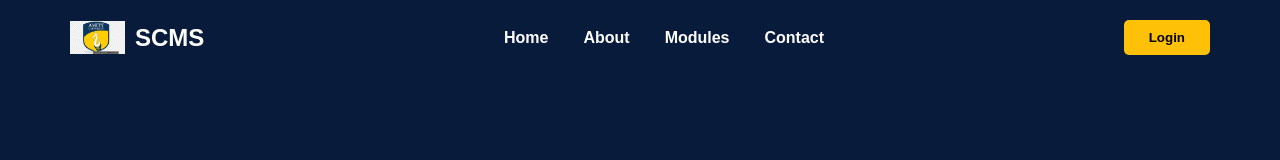
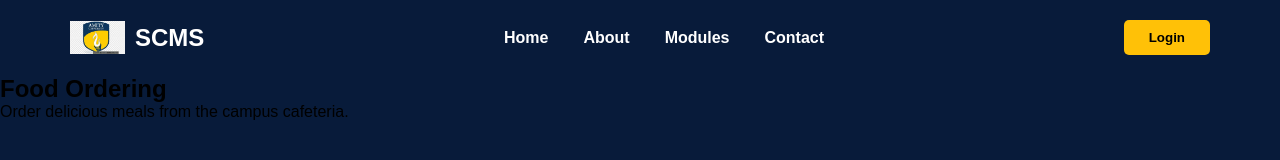
Before and after one commit to aslamks022/SCMS_Project, a plain HTML site: page food.html in a window 1280 px wide. Drawn offline with Linux system fonts and the light colour scheme.

Commit message:
added header

```diff
--- a/food.html
+++ b/food.html
@@ -13,7 +13,6 @@
 
 </head>
 
-<body>
 <body>
 
 <nav>
@@ -41,8 +40,17 @@
     <button>Login</button>
 
 </nav>
+<section class="food-header">
 
-</body>
+<h1>Food Ordering</h1>
+
+<p>
+
+Order delicious meals from the campus cafeteria.
+
+</p>
+
+</section>
 </body>
 
 </html>
```
